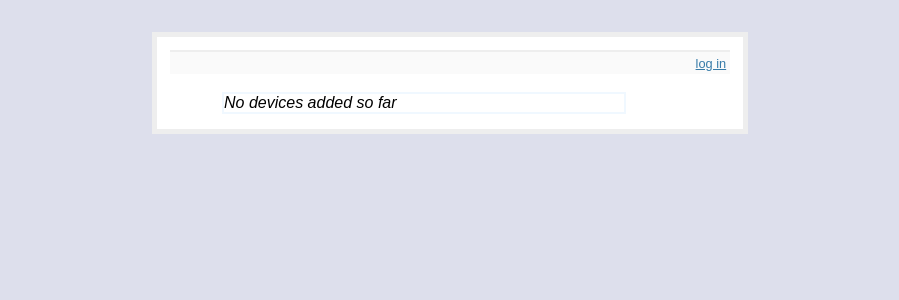
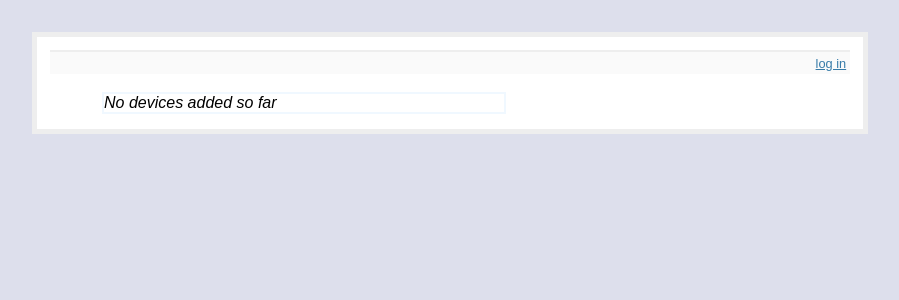
Before and after one commit to benjithompson/IoTI, a Flask app: page /devices/ in a window 1280 px wide. Shown: the top 300 px of the page, without its empty margins (190-1089 px from the left). Run offline with Flask 2, Linux system fonts and the light colour scheme; data that the repository does not hold is empty.

Commit message:
adjusted style to fit extra values from device

```diff
--- a/ioti/static/style.css
+++ b/ioti/static/style.css
@@ -4,18 +4,18 @@ body {
 a, h1, h2 {
     color: #377ba8; }
 h1, h2, h3{
-    font-family: 'Georgia', serif;
+    font-family: serif;
     margin: 0; }
 h1 {
     border-bottom: 2px solid #eee; }
 h2 {
     font-size: 1.2em; }
 h3 {
-    font-size: 1.0em;
+    font-size: 0.8em;
 }
 .page {
     margin: 2em auto;
-    width: 35em;
+    width: 50em;
     border: 5px solid #eee;
     padding: 0.8em; background: white; }
 .devices {
```
